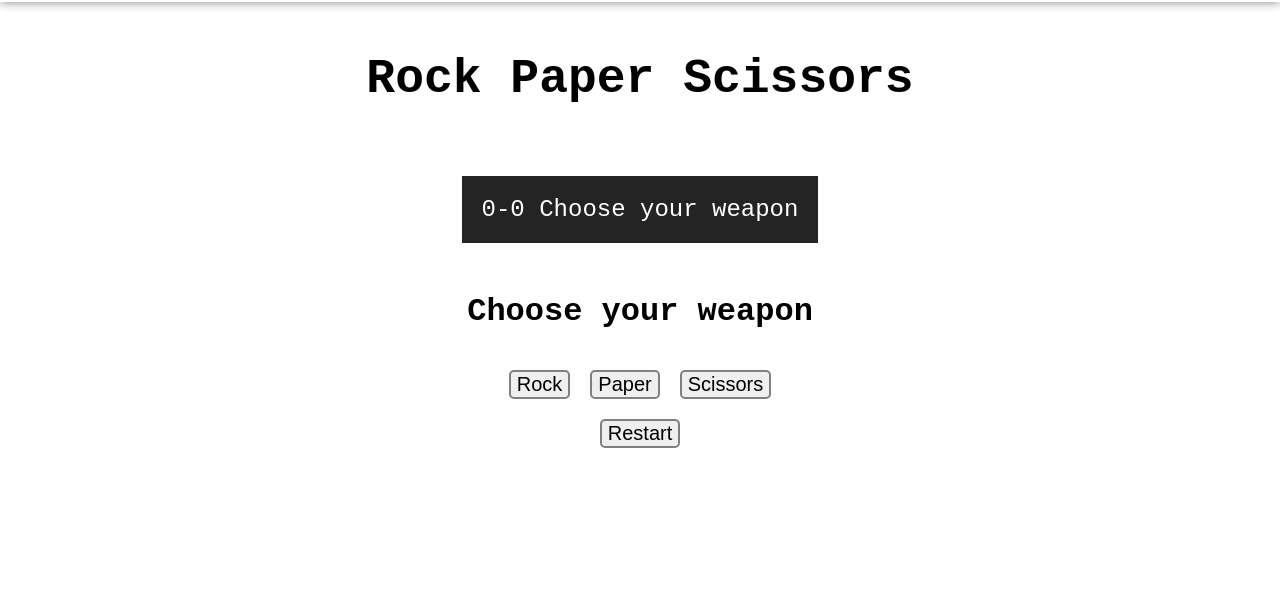
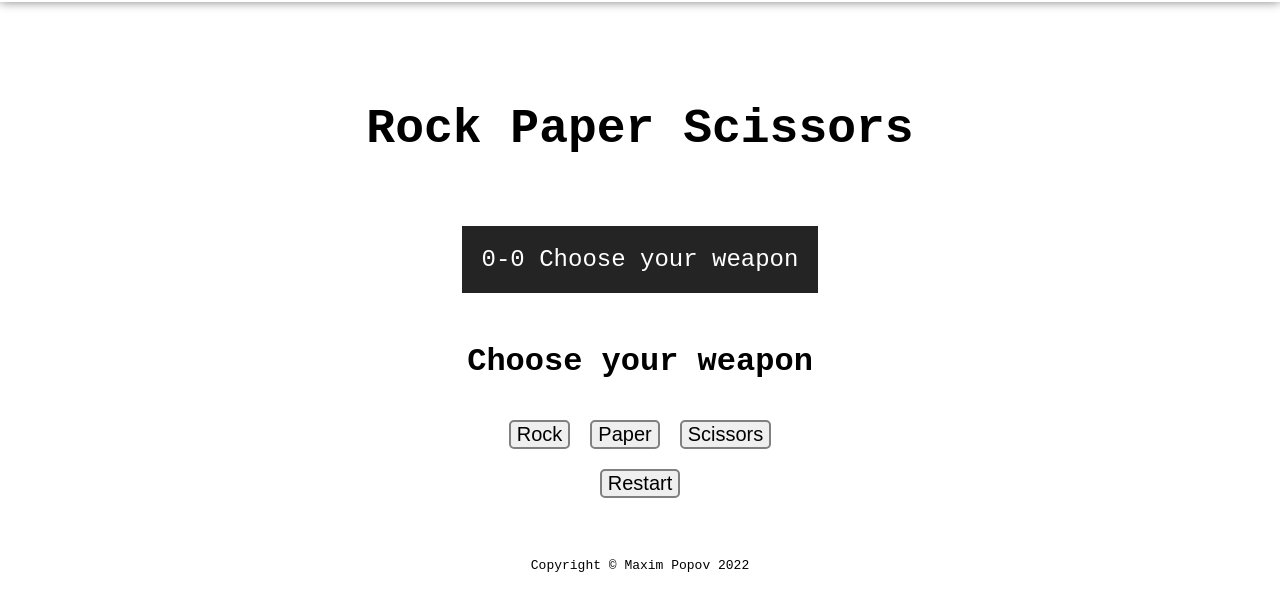
Before and after one commit to greatest-frog/rock-paper-scissors, a plain HTML site: page index.html in a window 1280 px wide. Shown: the part 91-702 px from the top of the page. Drawn offline with Linux system fonts and the light colour scheme.

Commit message:
Add copyright information

```diff
--- a/index.html
+++ b/index.html
@@ -34,5 +34,8 @@
       <button id="restart">Restart</button>
     </div>
   </main>
+  <footer>
+    <div role="contentinfo" class="text">Copyright © Maxim Popov 2022</div>
+  </footer>
 </body>
 </html>
--- a/resources/css/style.css
+++ b/resources/css/style.css
@@ -3,6 +3,8 @@ body {
     background-color: #fff;
     margin: 0;
     padding: 0;
+    display: flex;
+    flex-direction: column;
 }
 
 nav {
@@ -39,6 +41,12 @@ button {
 
 button:active {
     border: 2px solid black;
+}
+
+footer {
+    text-align: center;
+    margin: 50px;
+    justify-self: flex-end;
 }
 
 .header {
```
